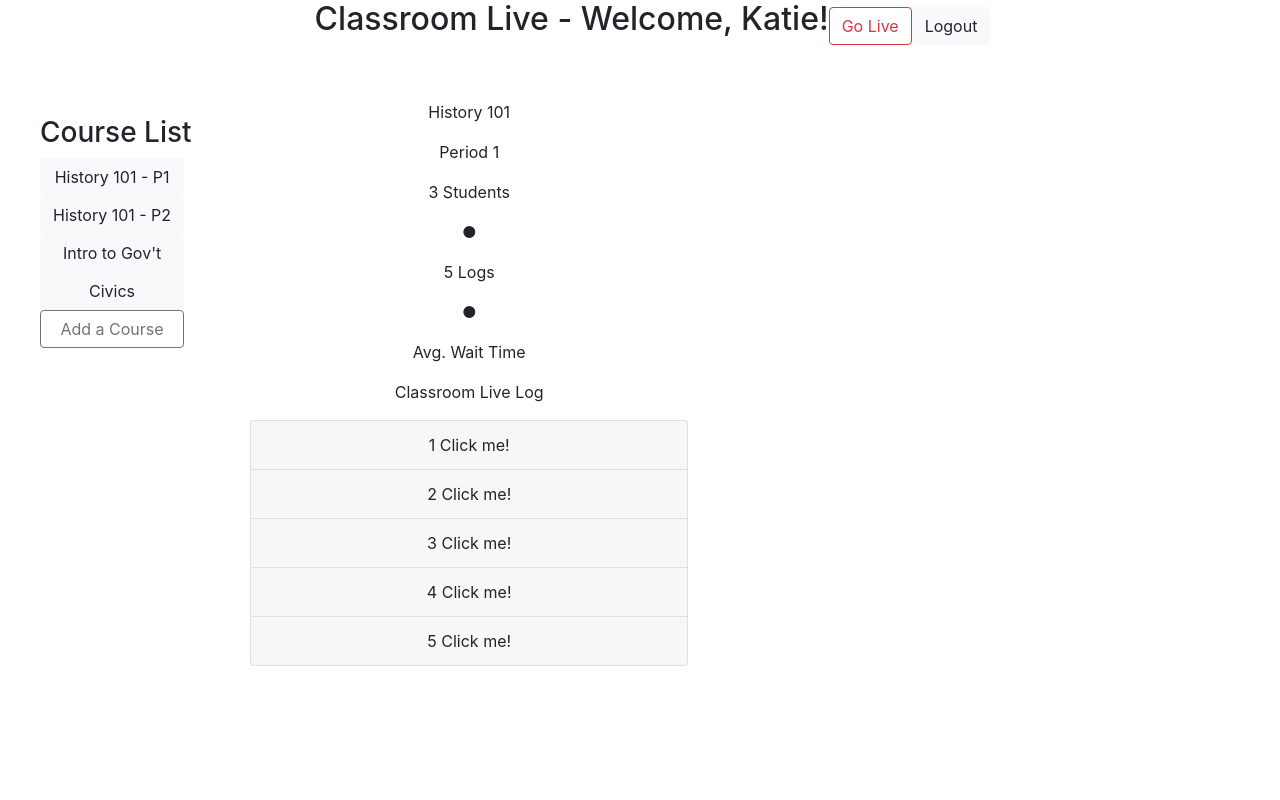
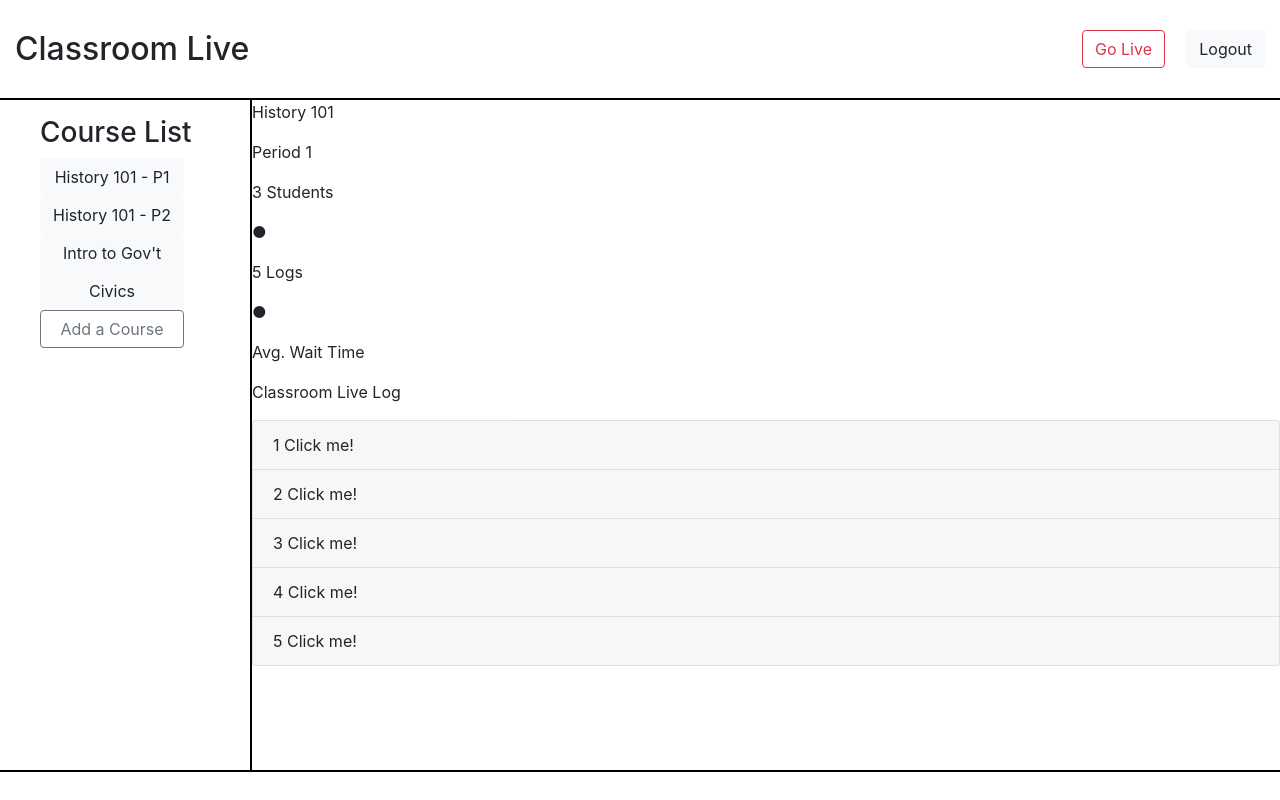
Before and after one commit to KKennedyCodes/classroom-live-frontend, a React (Create React App) app: page /video-store-consumer/rentals in a window 1280 px wide. Built offline with nearby package versions, Linux system fonts and the light colour scheme.

Commit message:
Added CSS to Dashboard

```diff
--- a/src/App.css
+++ b/src/App.css
@@ -1,28 +1,36 @@
 .App {
-  text-align: center;
+  /* text-align: center; */
 }
 
 .Container {
   display: grid;
+  height: 100vh;
+  width: 100vw;
   grid-template-columns: 250px auto;
-  grid-template-rows: 100px auto 50px;
+  grid-template-rows: 100px auto 30px;
 }
 
 header {
   grid-column: 1 / span 3;
+  width: 100%;
+  border-bottom: solid 2px black;
 }
 
 menu {
   grid-row: 2;
   grid-column: 1;
+  overflow: scroll;
 }
 
 main {
   grid-row: 2;
-  grid-column: 2;
+  grid-column: 2 / span 2;
+  border-left: solid 2px black;
+  overflow: scroll;
 }
 
 footer {
   grid-row: 3;
   grid-column: 1 / span 3;
+  border-top: solid 2px black;
 }
--- a/src/components/nav_tools/NavBar.css
+++ b/src/components/nav_tools/NavBar.css
@@ -1,19 +1,18 @@
-nav {
+.navContainer {
   display: grid;
-  grid-template-columns: 2fr 1fr 1fr;
-  align-items: baseline;
+  width: 100vw;
+  grid-template-columns: auto 100px 100px;
+  align-items: center;
+  padding-top: 30px;
 }
 
 .title {
   text-align: left;
-  padding-left: 25px;
-  display: inline;
+  margin-left: 15px;
+  grid-row: 1 / span 2;
 }
 
 .TopButton {
   text-align: right;
+  margin-right: 15px;
 }
-
-div {
-  display: inline;
-}
--- a/src/components/nav_tools/NavBar.js
+++ b/src/components/nav_tools/NavBar.js
@@ -14,11 +14,11 @@ class NavBar extends React.Component {
 
   render () {
     return (
-      <nav>
-        <h2 className="title">Classroom Live - Welcome, {this.state.user}!</h2>
-        <div><Button variant="outline-danger" className="TopButton">Go Live </Button></div>
-        <div><Button variant="light" className="TopButton">Logout</Button></div>
-      </nav>
+      <section className='navContainer'>
+        <div className="title"><h2>Classroom Live</h2></div>
+        <div className="TopButton"><Button variant="outline-danger">Go Live </Button></div>
+        <div className="TopButton"><Button variant="light">Logout</Button></div>
+      </section>
     )};
 }
 
```
